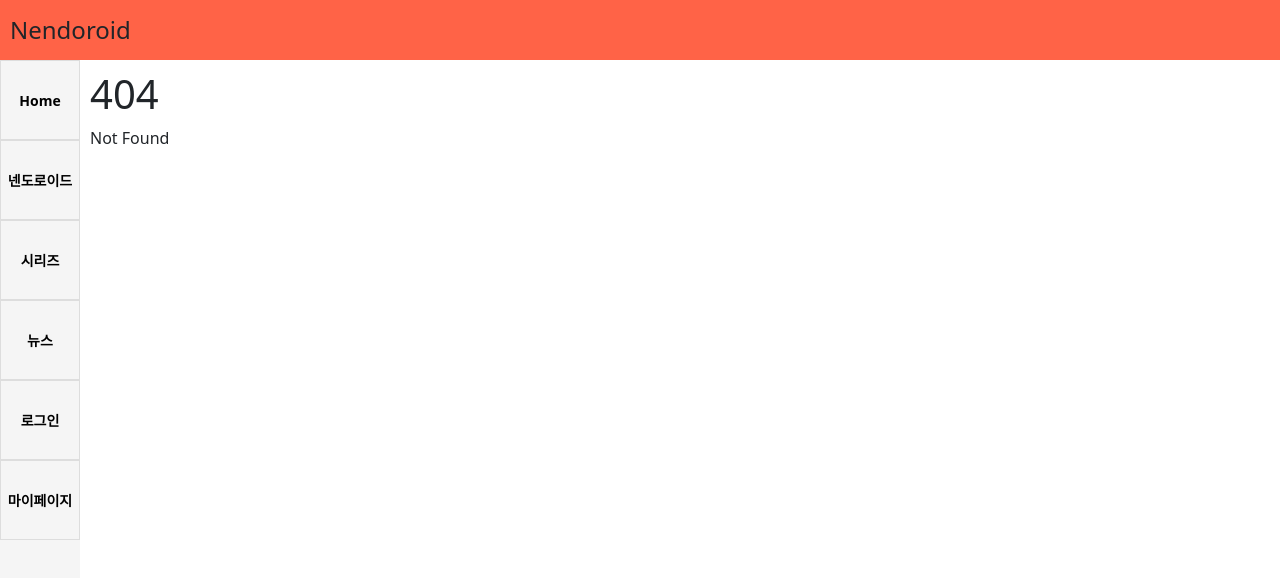
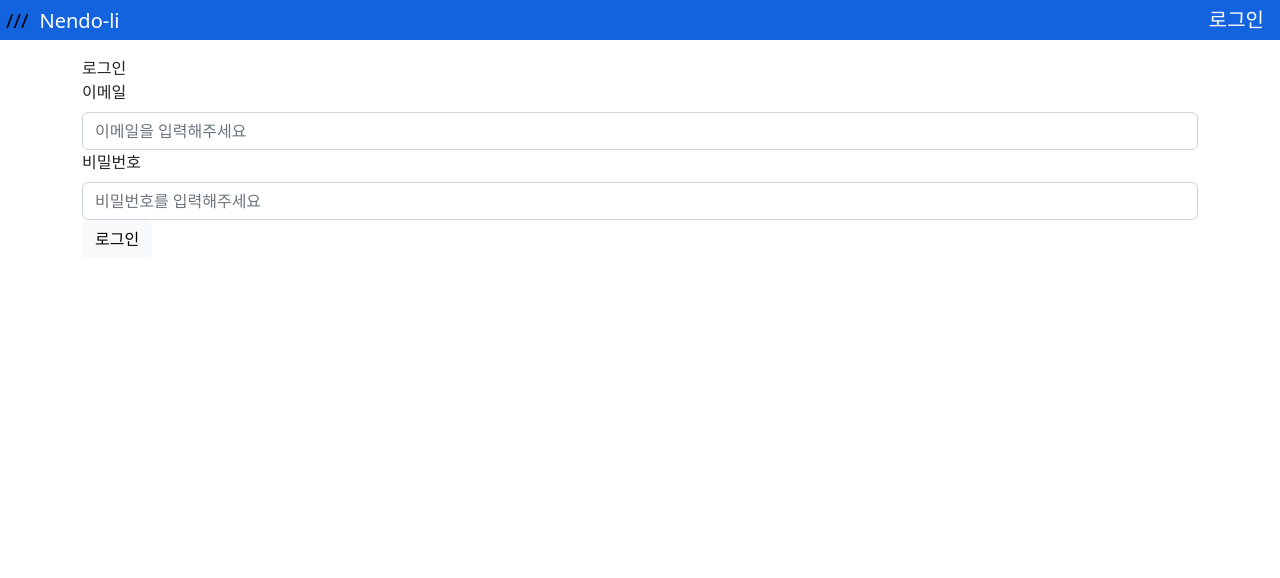
Before and after one commit to devMuromi/nendo-li-front, a SvelteKit app: page /login in a window 1280 px wide. Before the commit this address had no page. Shown: the top 578 px of the page. Built offline with nearby package versions, Linux system fonts and the light colour scheme.

Commit message:
FEAT: changed layout style, add login page

```diff
--- a/src/routes/+layout.svelte
+++ b/src/routes/+layout.svelte
@@ -1,24 +1,50 @@
 <script>
-	let header = 'Nendoroid';
+	let isLogin = false;
+	let navbarOpen = false;
 
-	let isLogin = false;
+	function closeNavbar() {
+		navbarOpen = false;
+	}
 </script>
 
 <div class="root">
-	<nav class="nav">
-		<a class="nav__item" href="/">Home</a>
-		<a class="nav__item" href="/nendoroids">넨도로이드</a>
-		<a class="nav__item" href="/series">시리즈</a>
-		<a class="nav__item" href="/news">뉴스</a>
+	<div class="header">
+		<button
+			class="nav-toggle-button"
+			on:click={() => {
+				navbarOpen = !navbarOpen;
+			}}>///</button
+		>
+		<div class="header-title">Nendo-li</div>
 		{#if isLogin}
-			<a class="nav__item" href="/mypage">마이페이지</a>
-			<a class="nav__item" href="/logout">로그아웃</a>
+			<a class="header-login" href="/logout">로그아웃</a>
 		{:else}
-			<a class="nav__item" href="/login">로그인</a>
+			<a class="header-login" href="/login">로그인</a>
 		{/if}
-		<a class="nav__item" href="/my">마이페이지</a>
-	</nav>
-	<div class="header">{header}</div>
+
+		<!-- 오른쪽에 로그인 로그아웃 넣음 될듯 -->
+	</div>
+	{#if navbarOpen}
+		<nav class="nav">
+			<div class="nav__item"><a class="nav__text" href="/" on:click={closeNavbar}>Home</a></div>
+			<div class="nav__item">
+				<a class="nav__text" href="/nendoroids" on:click={closeNavbar}>넨도로이드</a>
+			</div>
+			<div class="nav__item">
+				<a class="nav__text" href="/series" on:click={closeNavbar}>시리즈</a>
+			</div>
+			<div class="nav__item"><a class="nav__text" href="/news" on:click={closeNavbar}>뉴스</a></div>
+			{#if isLogin}
+				<div class="nav__item">
+					<a class="nav__text" href="/mypage" on:click={closeNavbar}>마이페이지</a>
+				</div>
+				<div class="nav__item">
+					<a class="nav__text" href="/logout" on:click={closeNavbar}>로그아웃</a>
+				</div>
+			{:else}{/if}
+		</nav>
+	{/if}
+
 	<div class="main">
 		<slot />
 	</div>
@@ -27,6 +53,10 @@
 <style>
 	.root {
 		width: 100%;
+		height: 100%;
+		--color2: #1363df;
+		--color2dark: #0d4db5;
+		--color4: #dff6ff;
 	}
 	:global(body) {
 		margin: 0px;
@@ -34,49 +64,69 @@
 			'Helvetica Neue', Arial, 'Noto Sans', sans-serif, 'Apple Color Emoji', 'Segoe UI Emoji',
 			'Segoe UI Symbol', 'Noto Color Emoji';
 	}
+
+	.header {
+		position: fixed;
+		top: 0;
+		left: 0;
+		width: 100%;
+		height: 40px;
+		line-height: 40px;
+		background-color: var(--color2);
+
+		font-size: 20px;
+		color: white;
+	}
+	.header-title {
+		display: inline-block;
+	}
+	.header-login {
+		display: inline-block;
+		float: right;
+		margin-right: 16px;
+
+		color: white;
+		text-decoration-line: none;
+	}
+	.nav-toggle-button {
+		display: inline-block;
+		background-color: var(--color2);
+		border: none;
+		height: 40px;
+	}
 	.nav {
 		position: fixed;
 		top: 0;
 		left: 0;
 		display: flex;
 		flex-direction: column;
-		width: 80px;
+		width: 192px;
 		height: 100%;
-		margin-top: 60px;
+		margin-top: 40px;
 
-		background-color: whitesmoke;
+		background-color: white;
+		border-right: 1px solid lightgray;
+	}
+	.nav-button:hover {
+		background-color: var(--color2dark);
 	}
 	.nav__item:hover {
-		background-color: gainsboro;
+		background-color: var(--color4);
 	}
 	.nav__item {
-		flex-basis: 80px;
-		line-height: 80px;
-
-		text-align: center;
-		border: 1px solid #ddd;
-		font-weight: 600;
+		flex-basis: 32px;
+		line-height: 32px;
+	}
+	.nav__text {
 		color: black;
-		font-size: 0.875rem; /* 14px */
+		font-size: 14px;
 		text-decoration-line: none;
-
+		padding-left: 12px;
 		overflow: hidden;
-	}
-	.header {
-		position: fixed;
-		top: 0;
-		left: 0;
-		width: 100%;
-		height: 60px;
-		line-height: 60px;
-		padding-left: 10px;
-		font-size: 24px;
-		background-color: tomato;
 	}
 	.main {
 		width: auto;
-		margin-left: 80px;
-		margin-top: 60px;
-		padding: 10px 0 0 10px;
+		margin-top: 40px;
+		padding: 16px;
 	}
 </style>
--- /dev/null
+++ b/src/routes/login/+page.svelte
@@ -0,0 +1,27 @@
+<script>
+	let isLogin = false;
+</script>
+
+{#if isLogin === false}
+	<div class="container">
+		<div class="">로그인</div>
+		<form class="">
+			<div class="">
+				<label class="form-label" for="email">이메일</label>
+				<input class="form-control" type="email" id="email" placeholder="이메일을 입력해주세요" />
+			</div>
+			<div class="">
+				<label class="form-label" for="password">비밀번호</label>
+				<input
+					class="form-control"
+					type="password"
+					id="password"
+					placeholder="비밀번호를 입력해주세요"
+				/>
+			</div>
+			<div class="">
+				<button class="btn btn-light" type="submit">로그인</button>
+			</div>
+		</form>
+	</div>
+{/if}
```
